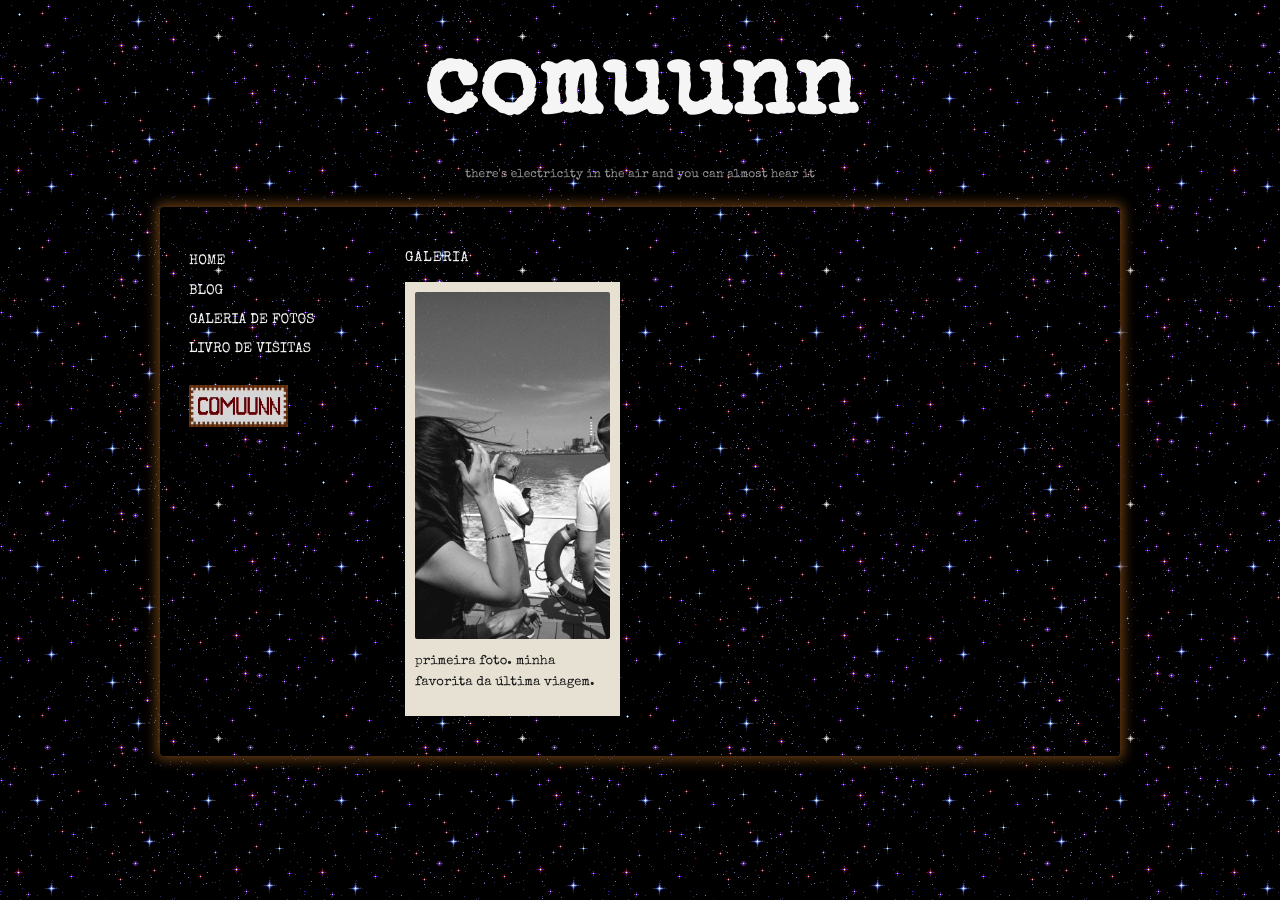
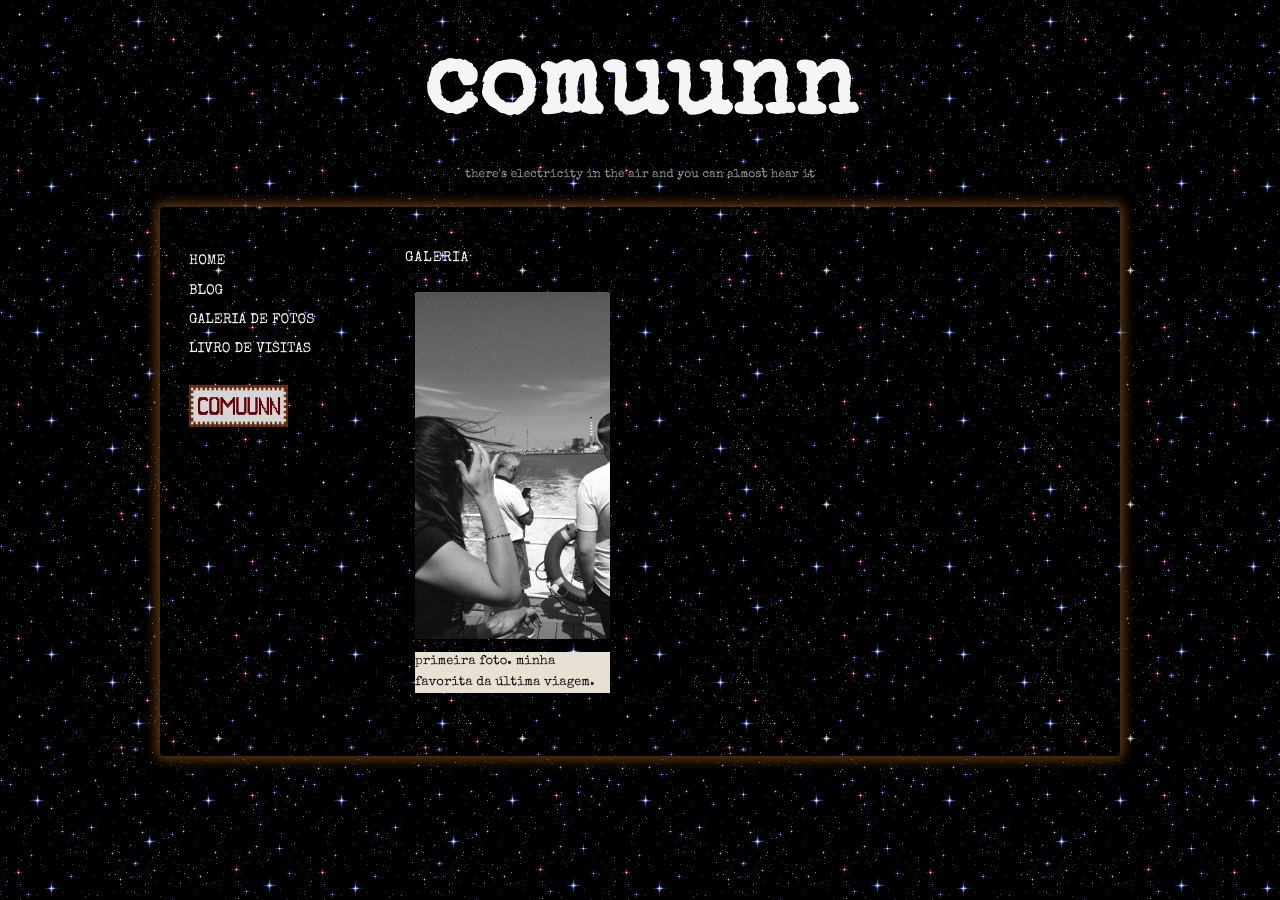
Before and after one commit to guiolhermer/comuunn, a Jekyll site: the page built from galeria-de-fotos/index.html, in a window 1280 px wide. Built offline with Jekyll 4.4.1, drawn with Linux system fonts in a browser that asks for light colours.

```diff
--- a/assets/style.css
+++ b/assets/style.css
@@ -451,7 +451,6 @@
   width: 100%;
   margin-bottom: 20px;
   break-inside: avoid;
-  background-color: var(--paper);
   padding: 10px;
   box-sizing: border-box;
   color: var(--ink);
@@ -467,6 +466,7 @@
   font-size: 13px;
   margin-top: 8px;
   line-height: 1.6;
+  background-color: var(--paper);
 }
 
 .foto-grande {
```
